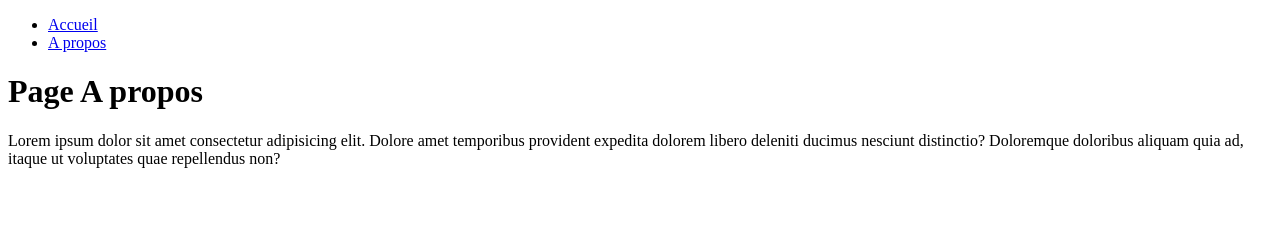
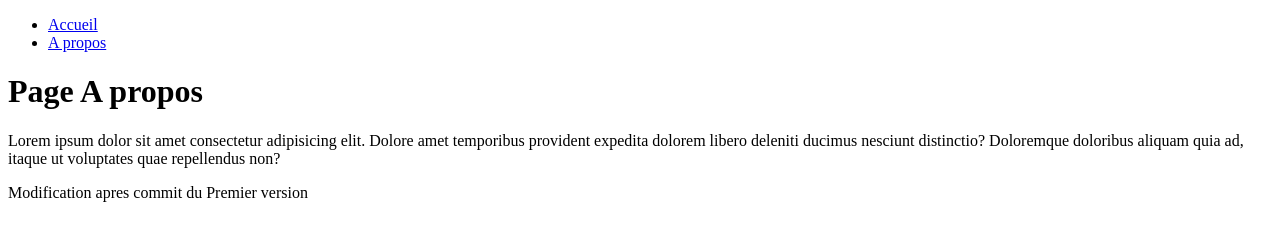
Before and after one commit to DeruloM/premier_projet_git, a plain HTML site: page apropos.html in a window 1280 px wide. Drawn offline with Linux system fonts and the light colour scheme.

Commit message:
Ajout d'un paragraphe à la page aprops

```diff
--- a/apropos.html
+++ b/apropos.html
@@ -13,6 +13,7 @@
 <h1>Page A propos </h1>
 <p>Lorem ipsum dolor sit amet consectetur adipisicing elit. Dolore amet temporibus provident expedita dolorem libero deleniti ducimus nesciunt distinctio? Doloremque doloribus aliquam quia ad, itaque ut voluptates quae repellendus non?</p>
 
+<p>Modification apres commit du Premier version</p>
 
 </body>
 </html>
```
